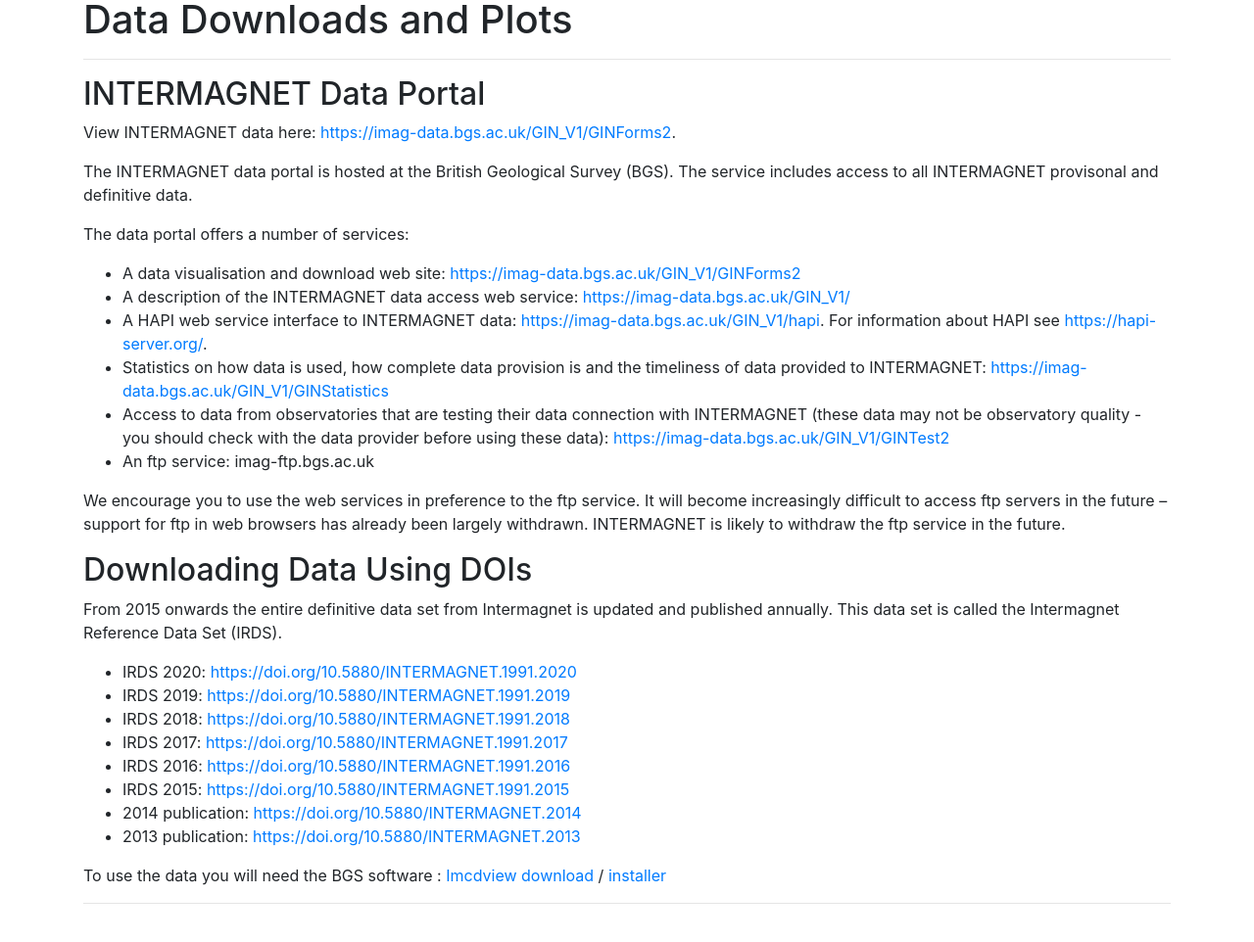
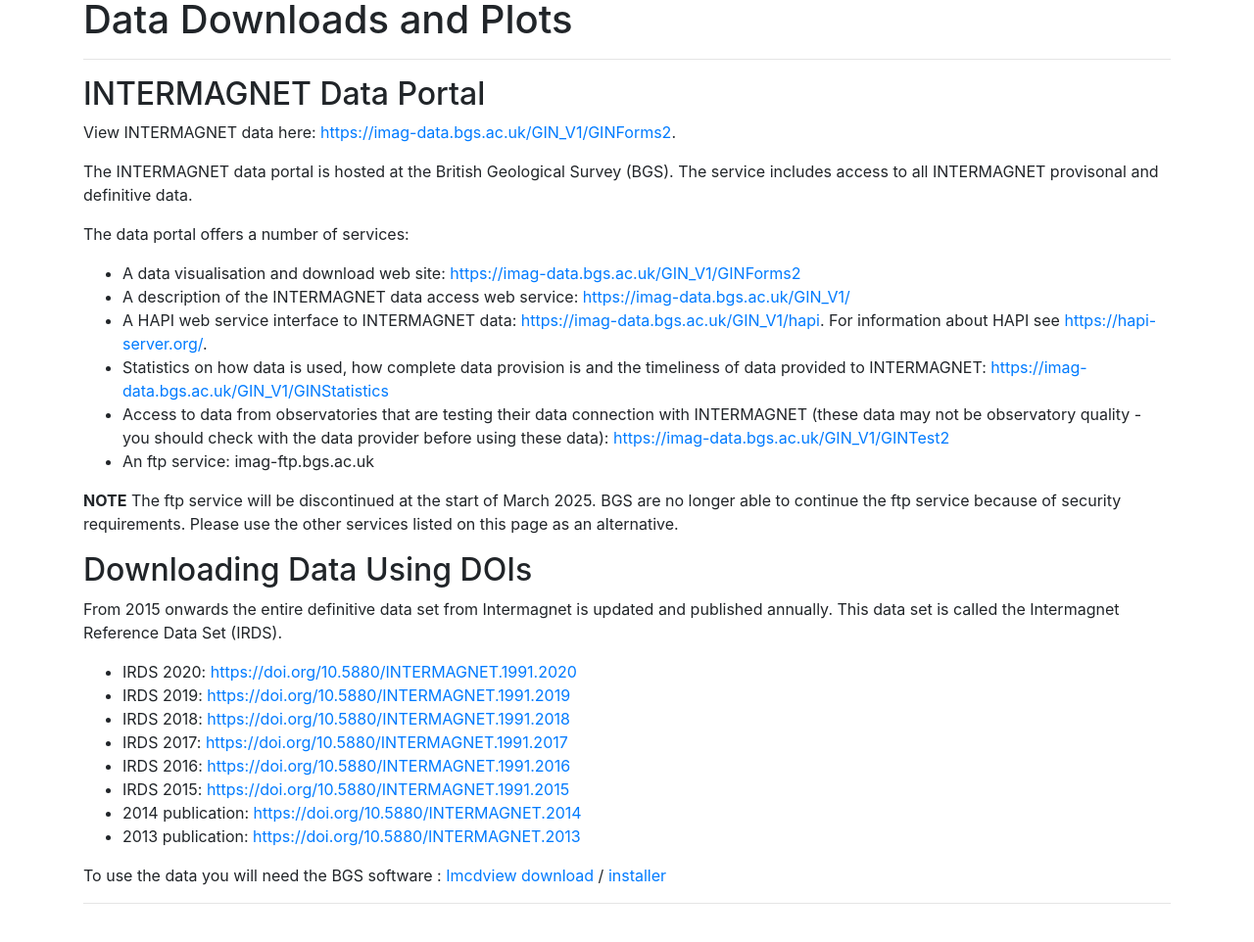
Before and after one commit to INTERMAGNET/intermagnet.github.io, a Jekyll site: the page built from data_download.md, in a window 1280 px wide, cut to the strip 176-1200 px from the top of the page. Shown: the top 962 px of the strip at 98% size. Built offline with Jekyll 4.4.1, drawn with Linux system fonts in a browser that asks for light colours.

Commit message:
Update concerning ftp service

```diff
--- a/data_download.md
+++ b/data_download.md
@@ -23,7 +23,7 @@
   [https://imag-data.bgs.ac.uk/GIN_V1/GINTest2](https://imag-data.bgs.ac.uk/GIN_V1/GINTest2)
 - An ftp service: imag-ftp.bgs.ac.uk
 
-We encourage you to use the web services in preference to the ftp service. It will become increasingly difficult to access ftp servers in the future – support for ftp in web browsers has already been largely withdrawn. INTERMAGNET is likely to withdraw the ftp service in the future.
+**NOTE** The ftp service will be discontinued at the start of March 2025. BGS are no longer able to continue the ftp service because of security requirements. Please use the other services listed on this page as an alternative.
 
 ## <a name='downloading_data_using_dois'></a> Downloading Data Using DOIs
 
```
Also changed, not shown: _faq/02.how-do-I-get-realtime-data.md (+1 -1 lines), _faq/03.intermagnet-data-types.md (+1 -1 lines).
